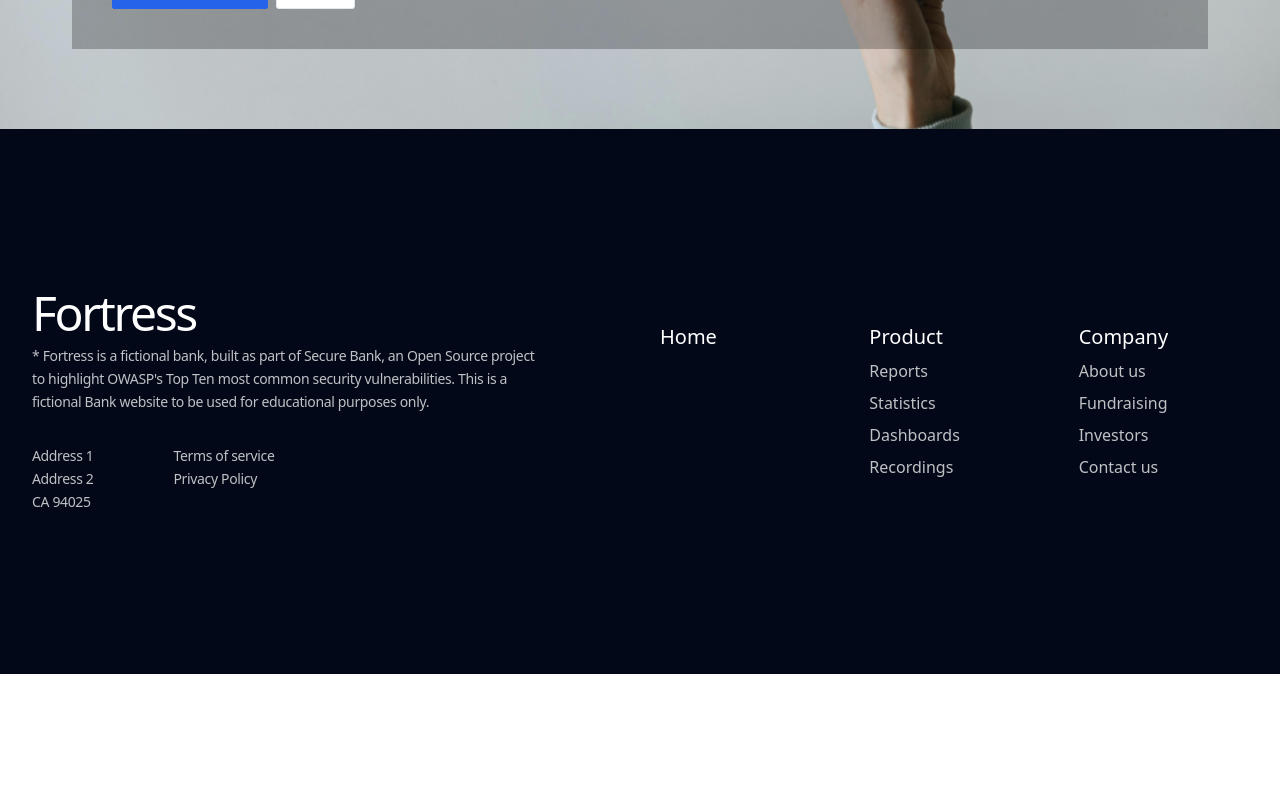
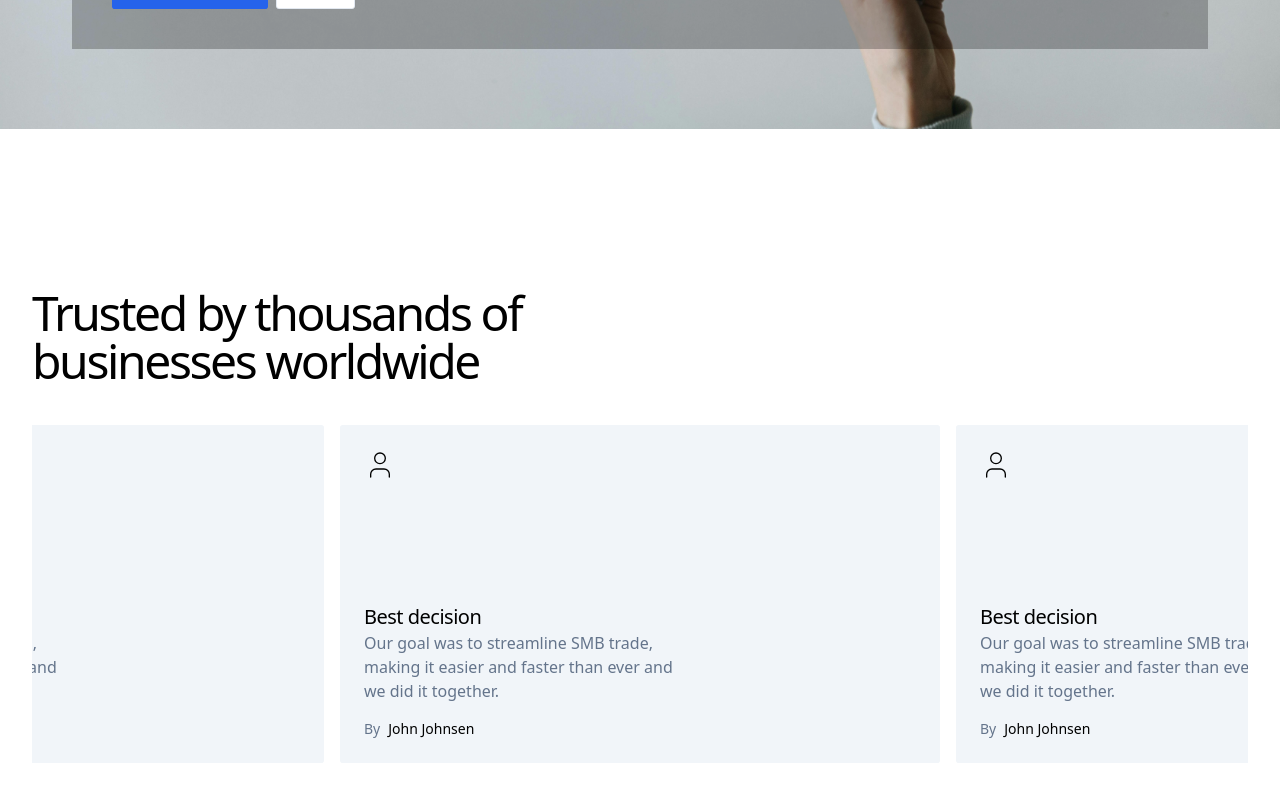
Before and after one commit to ssrdio/SecureBank, a Next.js app in the folder sb-frontend/: page / in a window 1280 px wide. Shown: the part 540-1340 px from the top of the page. Before the commit the page ends 1214 px from the top, so only its background shows below. Built offline with nearby package versions, Linux system fonts and the light colour scheme.

Commit message:
feat: add homepage carousel component

```diff
--- a/sb-frontend/package.json
+++ b/sb-frontend/package.json
@@ -16,6 +16,7 @@
     "@radix-ui/react-slot": "^1.0.2",
     "class-variance-authority": "^0.7.0",
     "clsx": "^2.1.1",
+    "embla-carousel-react": "^8.1.5",
     "lucide-react": "^0.383.0",
     "next": "14.2.3",
     "next-themes": "^0.3.0",
--- a/sb-frontend/src/app/page.tsx
+++ b/sb-frontend/src/app/page.tsx
@@ -1,9 +1,11 @@
 import Hero from "@/components/hero";
+import Testimonials from "@/components/testimonials";
 
 export default function Home() {
   return (
     <>
-        <Hero />
-      </>
+      <Hero />
+      <Testimonials />
+    </>
   );
 }
--- /dev/null
+++ b/sb-frontend/src/components/testimonials.tsx
@@ -0,0 +1,75 @@
+"use client";
+
+import { useEffect, useState } from "react";
+import {
+  Carousel,
+  CarouselApi,
+  CarouselContent,
+  CarouselItem,
+} from "@/components/ui/carousel";
+import { User } from "lucide-react";
+import { Avatar, AvatarFallback, AvatarImage } from "@/components/ui/avatar";
+
+
+export default function Testimonials() {
+  const [api, setApi] = useState<CarouselApi>();
+  const [current, setCurrent] = useState(0);
+
+  useEffect(() => {
+    if (!api) {
+      return;
+    }
+
+    setTimeout(() => {
+      if (api.selectedScrollSnap() + 1 === api.scrollSnapList().length) {
+        setCurrent(0);
+        api.scrollTo(0);
+      } else {
+        api.scrollNext();
+        setCurrent(current + 1);
+      }
+    }, 4000);
+  }, [api, current]);
+
+  return (
+    <div className="w-full py-20 lg:py-40">
+      <div className="container mx-auto">
+        <div className="flex flex-col gap-10">
+          <h2 className="text-3xl md:text-5xl tracking-tighter lg:max-w-xl font-regular text-left">
+            Trusted by thousands of businesses worldwide
+          </h2>
+          <Carousel setApi={setApi} className="w-full">
+            <CarouselContent>
+              {Array.from({ length: 15 }).map((_, index) => (
+                <CarouselItem className="lg:basis-1/2" key={index}>
+                  <div className="bg-muted rounded-md h-full lg:col-span-2 p-6 aspect-video flex justify-between flex-col">
+                    <User className="w-8 h-8 stroke-1" />
+                    <div className="flex flex-col gap-4">
+                      <div className="flex flex-col">
+                        <h3 className="text-xl tracking-tight">
+                          Best decision
+                        </h3>
+                        <p className="text-muted-foreground max-w-xs text-base">
+                          Our goal was to streamline SMB trade, making it easier
+                          and faster than ever and we did it together.
+                        </p>
+                      </div>
+                      <p className="flex flex-row gap-2 text-sm items-center">
+                        <span className="text-muted-foreground">By</span>{" "}
+                        {/* <Avatar className="h-6 w-6">
+                          <AvatarImage src="https://github.com/shadcn.png" />
+                          <AvatarFallback>CN</AvatarFallback>
+                        </Avatar> */}
+                        <span>John Johnsen</span>
+                      </p>
+                    </div>
+                  </div>
+                </CarouselItem>
+              ))}
+            </CarouselContent>
+          </Carousel>
+        </div>
+      </div>
+    </div>
+  );
+};
--- /dev/null
+++ b/sb-frontend/src/components/ui/carousel.tsx
@@ -0,0 +1,262 @@
+"use client"
+
+import * as React from "react"
+import useEmblaCarousel, {
+  type UseEmblaCarouselType,
+} from "embla-carousel-react"
+import { ArrowLeft, ArrowRight } from "lucide-react"
+
+import { cn } from "@/lib/utils"
+import { Button } from "@/components/ui/button"
+
+type CarouselApi = UseEmblaCarouselType[1]
+type UseCarouselParameters = Parameters<typeof useEmblaCarousel>
+type CarouselOptions = UseCarouselParameters[0]
+type CarouselPlugin = UseCarouselParameters[1]
+
+type CarouselProps = {
+  opts?: CarouselOptions
+  plugins?: CarouselPlugin
+  orientation?: "horizontal" | "vertical"
+  setApi?: (api: CarouselApi) => void
+}
+
+type CarouselContextProps = {
+  carouselRef: ReturnType<typeof useEmblaCarousel>[0]
+  api: ReturnType<typeof useEmblaCarousel>[1]
+  scrollPrev: () => void
+  scrollNext: () => void
+  canScrollPrev: boolean
+  canScrollNext: boolean
+} & CarouselProps
+
+const CarouselContext = React.createContext<CarouselContextProps | null>(null)
+
+function useCarousel() {
+  const context = React.useContext(CarouselContext)
+
+  if (!context) {
+    throw new Error("useCarousel must be used within a <Carousel />")
+  }
+
+  return context
+}
+
+const Carousel = React.forwardRef<
+  HTMLDivElement,
+  React.HTMLAttributes<HTMLDivElement> & CarouselProps
+>(
+  (
+    {
+      orientation = "horizontal",
+      opts,
+      setApi,
+      plugins,
+      className,
+      children,
+      ...props
+    },
+    ref
+  ) => {
+    const [carouselRef, api] = useEmblaCarousel(
+      {
+        ...opts,
+        axis: orientation === "horizontal" ? "x" : "y",
+      },
+      plugins
+    )
+    const [canScrollPrev, setCanScrollPrev] = React.useState(false)
+    const [canScrollNext, setCanScrollNext] = React.useState(false)
+
+    const onSelect = React.useCallback((api: CarouselApi) => {
+      if (!api) {
+        return
+      }
+
+      setCanScrollPrev(api.canScrollPrev())
+      setCanScrollNext(api.canScrollNext())
+    }, [])
+
+    const scrollPrev = React.useCallback(() => {
+      api?.scrollPrev()
+    }, [api])
+
+    const scrollNext = React.useCallback(() => {
+      api?.scrollNext()
+    }, [api])
+
+    const handleKeyDown = React.useCallback(
+      (event: React.KeyboardEvent<HTMLDivElement>) => {
+        if (event.key === "ArrowLeft") {
+          event.preventDefault()
+          scrollPrev()
+        } else if (event.key === "ArrowRight") {
+          event.preventDefault()
+          scrollNext()
+        }
+      },
+      [scrollPrev, scrollNext]
+    )
+
+    React.useEffect(() => {
+      if (!api || !setApi) {
+        return
+      }
+
+      setApi(api)
+    }, [api, setApi])
+
+    React.useEffect(() => {
+      if (!api) {
+        return
+      }
+
+      onSelect(api)
+      api.on("reInit", onSelect)
+      api.on("select", onSelect)
+
+      return () => {
+        api?.off("select", onSelect)
+      }
+    }, [api, onSelect])
+
+    return (
+      <CarouselContext.Provider
+        value={{
+          carouselRef,
+          api: api,
+          opts,
+          orientation:
+            orientation || (opts?.axis === "y" ? "vertical" : "horizontal"),
+          scrollPrev,
+          scrollNext,
+          canScrollPrev,
+          canScrollNext,
+        }}
+      >
+        <div
+          ref={ref}
+          onKeyDownCapture={handleKeyDown}
+          className={cn("relative", className)}
+          role="region"
+          aria-roledescription="carousel"
+          {...props}
+        >
+          {children}
+        </div>
+      </CarouselContext.Provider>
+    )
+  }
+)
+Carousel.displayName = "Carousel"
+
+const CarouselContent = React.forwardRef<
+  HTMLDivElement,
+  React.HTMLAttributes<HTMLDivElement>
+>(({ className, ...props }, ref) => {
+  const { carouselRef, orientation } = useCarousel()
+
+  return (
+    <div ref={carouselRef} className="overflow-hidden">
+      <div
+        ref={ref}
+        className={cn(
+          "flex",
+          orientation === "horizontal" ? "-ml-4" : "-mt-4 flex-col",
+          className
+        )}
+        {...props}
+      />
+    </div>
+  )
+})
+CarouselContent.displayName = "CarouselContent"
+
+const CarouselItem = React.forwardRef<
+  HTMLDivElement,
+  React.HTMLAttributes<HTMLDivElement>
+>(({ className, ...props }, ref) => {
+  const { orientation } = useCarousel()
+
+  return (
+    <div
+      ref={ref}
+      role="group"
+      aria-roledescription="slide"
+      className={cn(
+        "min-w-0 shrink-0 grow-0 basis-full",
+        orientation === "horizontal" ? "pl-4" : "pt-4",
+        className
+      )}
+      {...props}
+    />
+  )
+})
+CarouselItem.displayName = "CarouselItem"
+
+const CarouselPrevious = React.forwardRef<
+  HTMLButtonElement,
+  React.ComponentProps<typeof Button>
+>(({ className, variant = "outline", size = "icon", ...props }, ref) => {
+  const { orientation, scrollPrev, canScrollPrev } = useCarousel()
+
+  return (
+    <Button
+      ref={ref}
+      variant={variant}
+      size={size}
+      className={cn(
+        "absolute  h-8 w-8 rounded-full",
+        orientation === "horizontal"
+          ? "-left-12 top-1/2 -translate-y-1/2"
+          : "-top-12 left-1/2 -translate-x-1/2 rotate-90",
+        className
+      )}
+      disabled={!canScrollPrev}
+      onClick={scrollPrev}
+      {...props}
+    >
+      <ArrowLeft className="h-4 w-4" />
+      <span className="sr-only">Previous slide</span>
+    </Button>
+  )
+})
+CarouselPrevious.displayName = "CarouselPrevious"
+
+const CarouselNext = React.forwardRef<
+  HTMLButtonElement,
+  React.ComponentProps<typeof Button>
+>(({ className, variant = "outline", size = "icon", ...props }, ref) => {
+  const { orientation, scrollNext, canScrollNext } = useCarousel()
+
+  return (
+    <Button
+      ref={ref}
+      variant={variant}
+      size={size}
+      className={cn(
+        "absolute h-8 w-8 rounded-full",
+        orientation === "horizontal"
+          ? "-right-12 top-1/2 -translate-y-1/2"
+          : "-bottom-12 left-1/2 -translate-x-1/2 rotate-90",
+        className
+      )}
+      disabled={!canScrollNext}
+      onClick={scrollNext}
+      {...props}
+    >
+      <ArrowRight className="h-4 w-4" />
+      <span className="sr-only">Next slide</span>
+    </Button>
+  )
+})
+CarouselNext.displayName = "CarouselNext"
+
+export {
+  type CarouselApi,
+  Carousel,
+  CarouselContent,
+  CarouselItem,
+  CarouselPrevious,
+  CarouselNext,
+}
```
Also changed, not shown: 1 other file (tests, documents, lock files or other folders).
